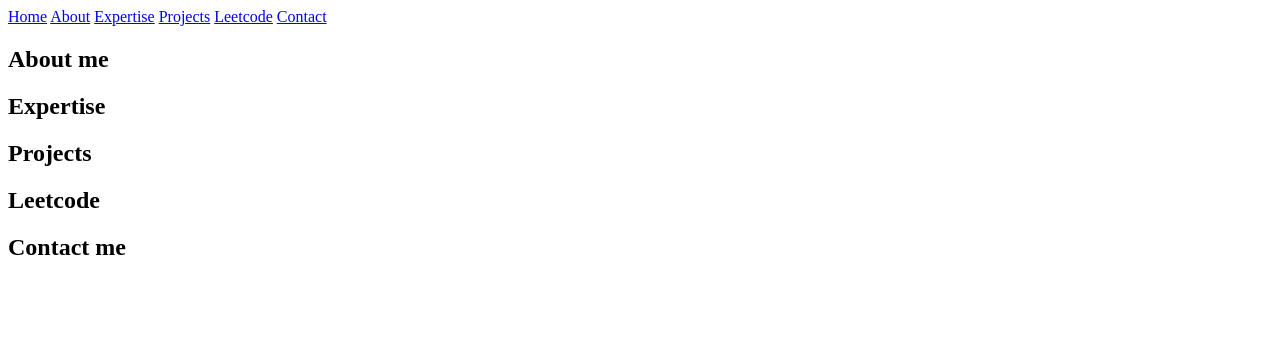
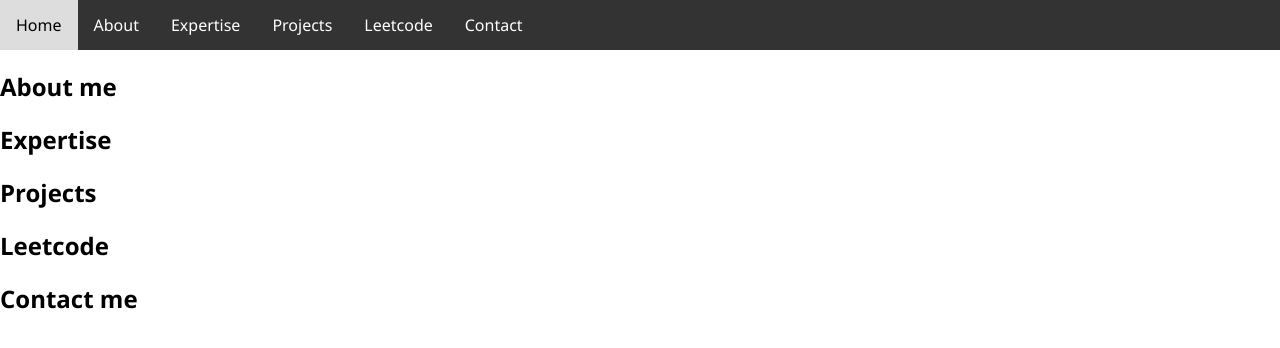
Before and after one commit to nikhiljangra264/nikhiljangra264.github.io, a plain HTML site: page index.html in a window 1280 px wide. Drawn offline with Linux system fonts and the light colour scheme.

Commit message:
nav bar update

```diff
--- a/index.html
+++ b/index.html
@@ -4,8 +4,8 @@
     <meta charset="UTF-8">
     <meta name="viewport" content="width=device-width, initial-scale=1.0">
     <title>Portfolio</title>
+    <link rel="stylesheet" href="style.css">
     <style>
-
     </style>
 </head>
 <body>
@@ -18,6 +18,8 @@
                 <a href="#projects">Projects</a>
                 <a href="#leetcode">Leetcode</a>
                 <a href="#contact">Contact</a>
+                    </li>
+                </ul>
             </nav>
         </div>
     </header>
--- /dev/null
+++ b/style.css
@@ -0,0 +1,20 @@
+body {
+    margin:0px;
+    font-family:'Segoe UI', Tahoma, Geneva, Verdana, sans-serif;
+}
+nav {
+    background-color: #333;
+    overflow: hidden;
+}
+nav a {
+    float: left;
+    display: block;
+    color: white;
+    text-align: center;
+    padding: 14px 16px;
+    text-decoration: none;
+}
+nav a:hover {
+    background-color: #ddd;
+    color: black;
+}
```
